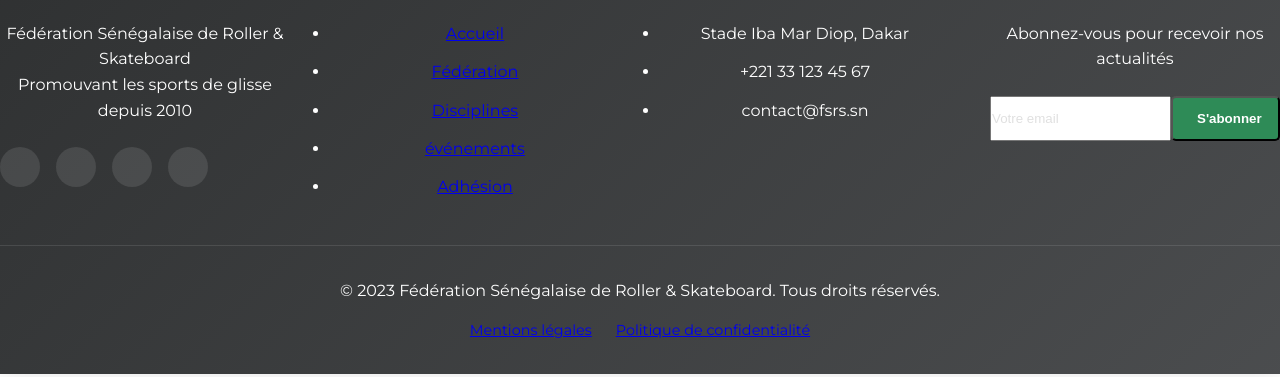
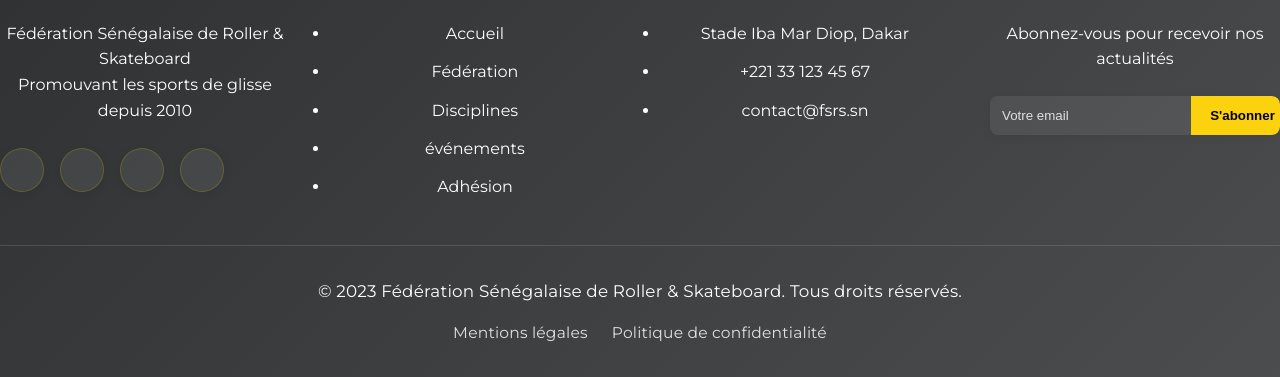
Before and after one commit to Doudousmyle42/Fede, a plain HTML site: page views/index.html in a window 1280 px wide. Shown: the part 2847-3224 px from the top of the page. Drawn offline with Linux system fonts and the light colour scheme.

Commit message:
correction css footer

```diff
--- a/static/css/style.css
+++ b/static/css/style.css
@@ -470,11 +470,14 @@
 }
 
 .footer-col ul li a {
-  transition: color 0.3s;
+    transition: color 0.3s, text-decoration 0.3s;
+    text-decoration: none;
+    color: var(--white);
 }
 
 .footer-col ul li a:hover {
     color: var(--yellow);
+    text-decoration: underline;
 }
 
 .social-links {
@@ -487,44 +490,70 @@
     display: flex;
     align-items: center;
     justify-content: center;
-  width: 40px;
-  height: 40px;
+    width: 44px;
+    height: 44px;
     border-radius: 50%;
-  background-color: rgba(255, 255, 255, 0.1);
-  transition: all 0.3s;
+    background: rgba(255,255,255,0.08);
+    color: var(--yellow);
+    font-size: 1.3rem;
+    box-shadow: 0 2px 8px 0 rgba(0,0,0,0.10);
+    border: 1.5px solid rgba(252,210,14,0.18);
+    transition: background 0.3s, color 0.3s, transform 0.2s, box-shadow 0.3s;
+    text-decoration: none;
 }
 
 .social-links a:hover {
-  background-color: var(--yellow);
+    background: var(--yellow);
     color: var(--black);
+    transform: translateY(-4px) scale(1.08);
+    box-shadow: 0 6px 18px 0 rgba(252,210,14,0.18);
 }
 
 .newsletter-form {
     display: flex;
     margin-top: 1.5rem;
+    background: rgba(255,255,255,0.07);
+    border-radius: var(--border-radius);
+    overflow: hidden;
+    box-shadow: 0 2px 8px 0 rgba(0,0,0,0.07);
 }
 
 .newsletter-form input {
+    flex: 1;
+    padding: 0.75rem;
+    border: none;
+    border-radius: var(--border-radius) 0 0 var(--border-radius);
+    background: transparent;
+    color: var(--white);
+}
 
-}
 .newsletter-form input::placeholder {
     color: #e0e0e0;
     opacity: 1;
 }
-  flex: 1;
-  padding: 0.75rem;
-  border: none;
-  border-radius: var(--border-radius) 0 0 var(--border-radius);
-}
 
 .newsletter-form button {
     border-radius: 0 var(--border-radius) var(--border-radius) 0;
+    background: var(--yellow);
+    color: var(--black);
+    font-weight: 700;
+    border: none;
+    padding: 0 1.2rem;
+    cursor: pointer;
+    transition: background 0.3s, color 0.3s;
+}
+
+.newsletter-form button:hover {
+    background: var(--primary-color);
+    color: var(--white);
 }
 
 .footer-bottom {
     text-align: center;
     padding-top: 2rem;
-  border-top: 1px solid rgba(255, 255, 255, 0.1);
+    border-top: 1.5px solid rgba(255, 255, 255, 0.13);
+    font-size: 1.05rem;
+    letter-spacing: 0.2px;
 }
 
 .legal-links {
@@ -535,10 +564,24 @@
 }
 
 .legal-links a {
-  font-size: 0.9rem;
-  transition: color 0.3s;
+    font-size: 0.97rem;
+    color: #e0e0e0;
+    transition: color 0.3s, text-decoration 0.3s;
+    text-decoration: none;
 }
 
 .legal-links a:hover {
     color: var(--yellow);
+    text-decoration: underline;
 }
+
+@media (max-width: 768px) {
+    .footer-grid {
+        grid-template-columns: 1fr;
+        gap: 1.5rem;
+    }
+
+    .footer {
+        padding: 2.5rem 0 1.2rem;
+    }
+}
```
Lines whose indentation alone changed are shown as unchanged.
